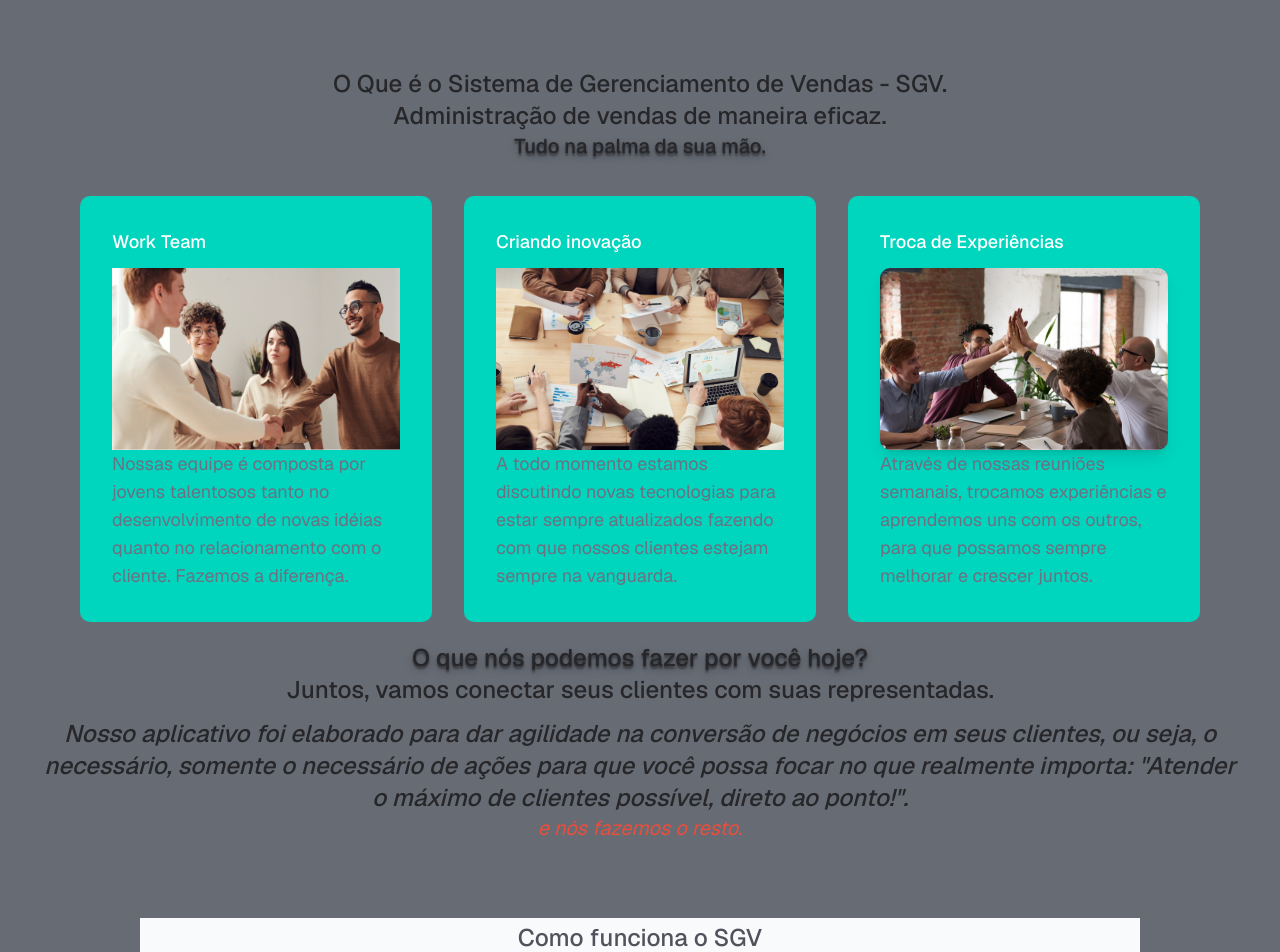
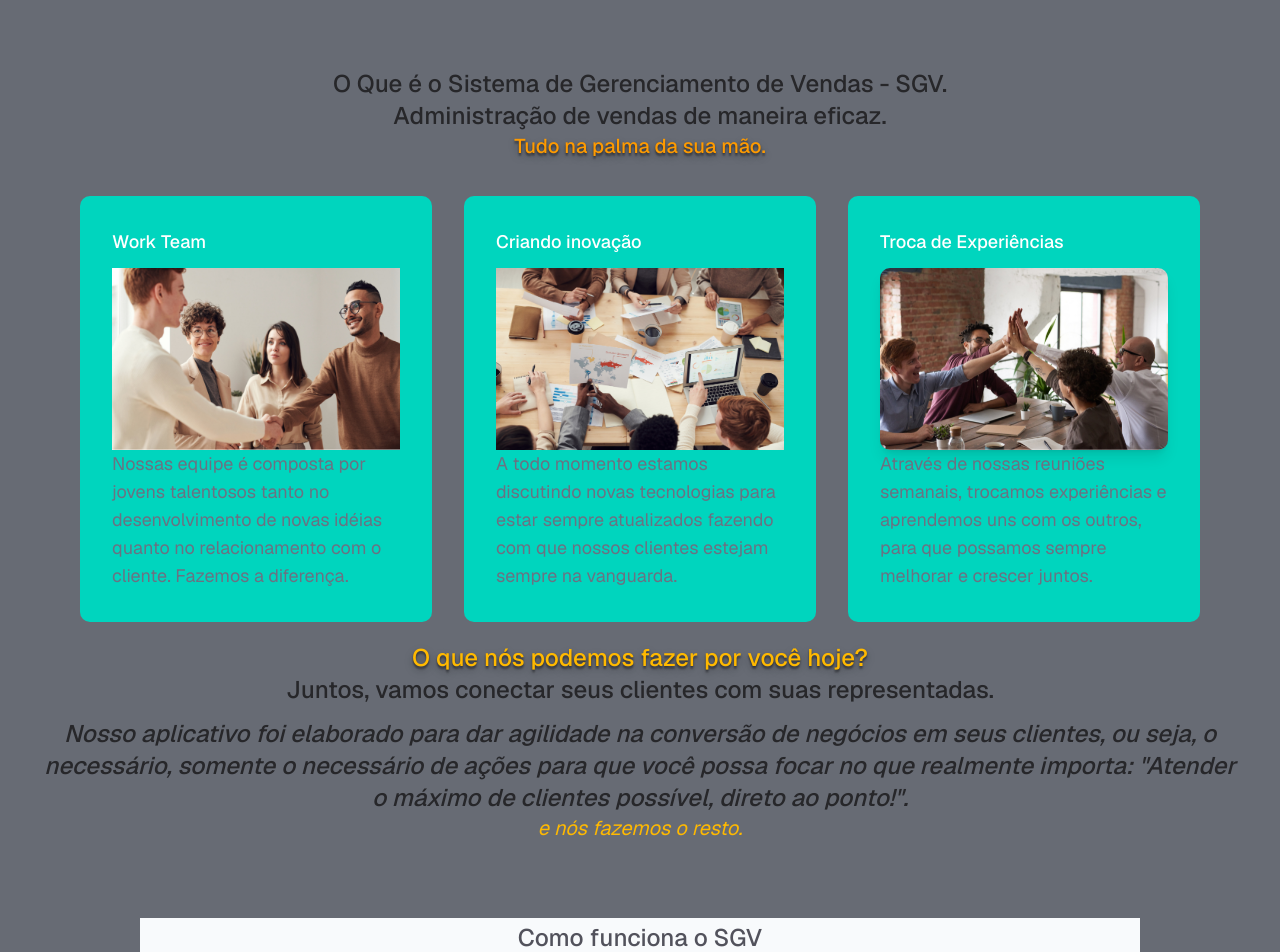
Before and after one commit to searomx/sisvenweb, a Next.js app: page / in a window 1280 px wide. Shown: the part 640-1592 px from the top of the page. Built offline with nearby package versions, Linux system fonts and the light colour scheme; no server answers; grey boxes are pictures that could not be loaded.

Commit message:
alteracao cor dos subtitulos

```diff
--- a/src/app/page.tsx
+++ b/src/app/page.tsx
@@ -35,7 +35,7 @@ export default function Home() {
             <span className="text-zinc-800 max-[600px]:text-2xl text-5xl lg:text-2xl md:text-xl sm:text-sm font-medium text-wrap lg:text-wrap text-center">
               Administração de vendas de maneira eficaz.
             </span>
-            <span className="text-zinc-800 text-shadow-lg/30 text-3xl lg:text-1xl md:text-xl font-medium flex text-wrap lg:text-wrap text-center">
+            <span className="text-amber-500 text-shadow-lg/30 text-3xl lg:text-1xl md:text-xl font-medium flex text-wrap lg:text-wrap text-center">
               Tudo na palma da sua mão.
             </span>
           </div>
@@ -110,7 +110,7 @@ export default function Home() {
           </div>
           <div className="flex flex-col max-w-screen-xl justify-center mt-1">
             <div className="flex flex-col items-center mb-3">
-              <span className="text-zinc-800 text-shadow-lg/30 max-[600px]:text-3xl text-5xl lg:text-2xl md:text-xl sm:text-sm font-medium text-wrap lg:text-wrap text-center">
+              <span className="text-amber-400 text-shadow-lg/30 max-[600px]:text-3xl text-5xl lg:text-2xl md:text-xl sm:text-sm font-medium text-wrap lg:text-wrap text-center">
                 O que nós podemos fazer por você hoje?
               </span>
               <span className="text-zinc-800 max-[600px]:text-2xl text-5xl lg:text-2xl md:text-xl sm:text-sm font-medium text-wrap lg:text-wrap text-center">
@@ -125,7 +125,7 @@ export default function Home() {
                 importa: &quot;Atender o máximo de clientes possível, direto ao
                 ponto!&quot;.
               </span>
-              <span className="font-sans italic text-xl text-[#ea4e3c] text-center">
+              <span className="font-sans italic text-xl text-amber-400 text-center">
                 e nós fazemos o resto.
               </span>
             </div>
```
